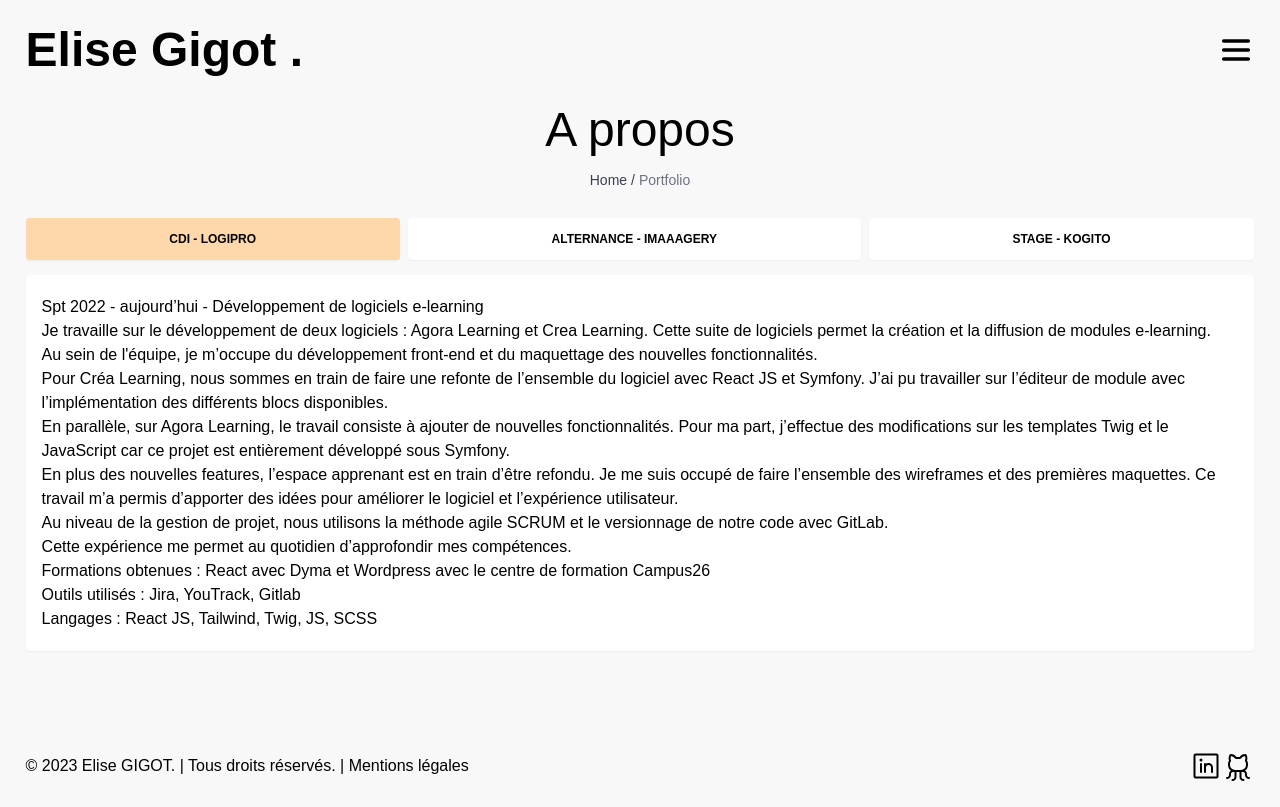
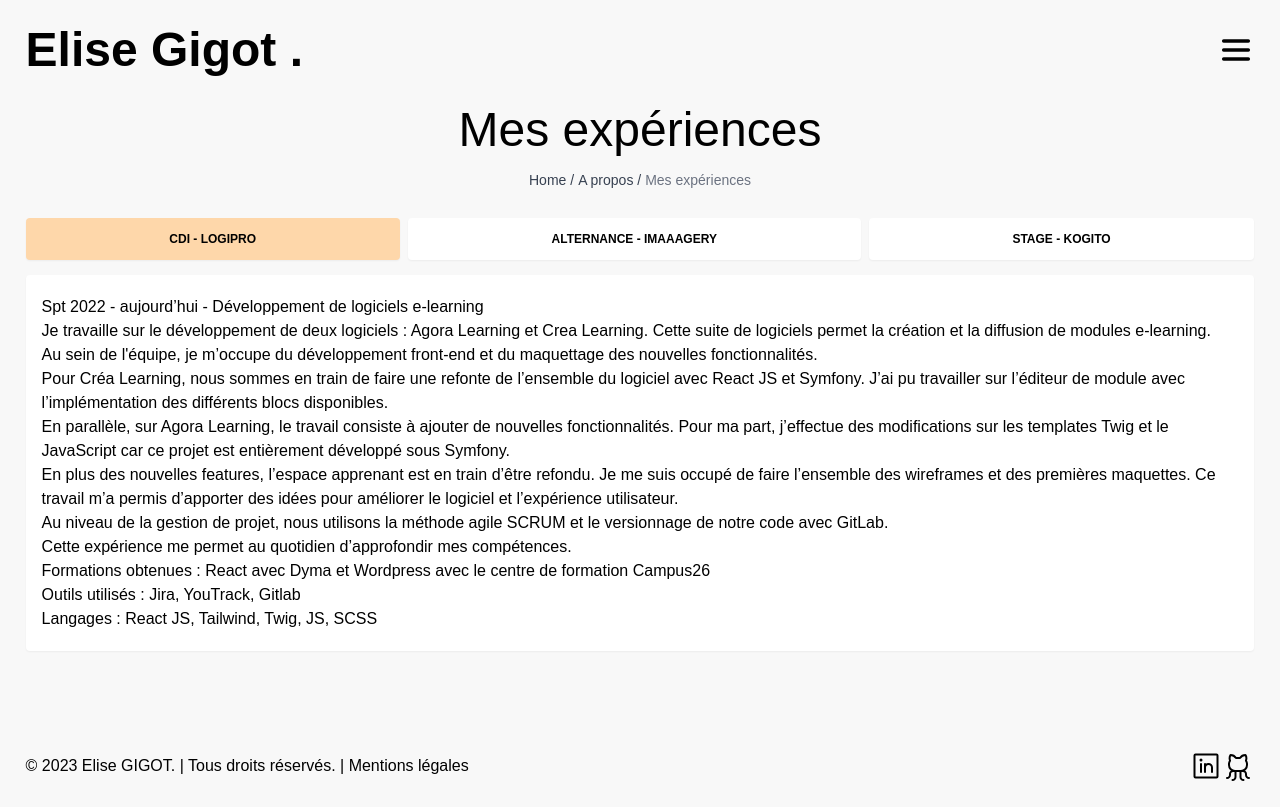
Before and after one commit to elisedu37/portfolio, a React (Create React App) app: page /portfolio/about/experiences in a window 1280 px wide. Built offline with nearby package versions, Linux system fonts and the light colour scheme.

Commit message:
breadcrumb

```diff
--- a/src/components/Breadcrumb.js
+++ b/src/components/Breadcrumb.js
@@ -3,9 +3,11 @@ import { Link } from 'react-router-dom';
 
 /**
  * Fil d'ariane
+ * @param {string} activePage page sur lequel l'utilisateur navigue
+ * @param {array} path chemin que l'utilisateur
  * @returns {JSX}
  */
-const Breadcrumb = () => {
+const Breadcrumb = ({ activePage, path }) => {
     return (
         <nav className='flex' aria-label='Breadcrumb'>
             <ol className='inline-flex items-center space-x-1'>
@@ -14,9 +16,18 @@ const Breadcrumb = () => {
                         Home /
                     </Link>
                 </li>
+                {path?.map((item, index) => (
+                    <li key={index}>
+                        <div className='flex items-center'>
+                            <Link to={item.path} className='inline-flex items-center text-sm font-medium text-gray-700'>
+                                {item.label} /
+                            </Link>
+                        </div>
+                    </li>
+                ))}
                 <li aria-current='page'>
                     <div className='flex items-center'>
-                        <span className='text-sm font-medium text-gray-500'>Portfolio</span>
+                        <span className='text-sm font-medium text-gray-500'>{activePage}</span>
                     </div>
                 </li>
             </ol>
--- a/src/pages/About.js
+++ b/src/pages/About.js
@@ -14,7 +14,7 @@ const About = () => {
         <div className='flex flex-col gap-4 pt-4'>
             <div className='flex flex-col items-center w-full gap-4'>
                 <h1>A propos</h1>
-                <Breadcrumb />
+                <Breadcrumb activePage='A propos' />
             </div>
 
             <section className='flex w-full gap-8 m-auto h-128 max-w-screen-2xl'>
--- a/src/pages/About/Experiences.js
+++ b/src/pages/About/Experiences.js
@@ -12,8 +12,8 @@ const Experiences = () => {
     return (
         <div className='flex flex-col gap-4 pt-4'>
             <div className='flex flex-col items-center w-full gap-4'>
-                <h1>A propos</h1>
-                <Breadcrumb />
+                <h1>Mes expériences</h1>
+                <Breadcrumb activePage='Mes expériences' path={[{ label: 'A propos', path: '/about' }]} />
             </div>
             <section className='flex w-full gap-8 m-auto h-128 max-w-screen-2xl'>
                 <Tabs tabs={experiences} />
--- a/src/pages/About/Parcours.js
+++ b/src/pages/About/Parcours.js
@@ -12,8 +12,8 @@ const Parcours = () => {
     return (
         <div className='flex flex-col gap-4 pt-4'>
             <div className='flex flex-col items-center w-full gap-4'>
-                <h1>Mes compétences</h1>
-                <Breadcrumb />
+                <h1>Mon parcours</h1>
+                <Breadcrumb activePage='Mon parcours' path={[{ label: 'A propos', path: '/about' }]} />
             </div>
             <section id='projects' className='flex flex-col gap-8 m-auto max-w-screen-2xl'>
                 {parcours?.map((skill, index) => {
--- a/src/pages/About/Skills.js
+++ b/src/pages/About/Skills.js
@@ -13,7 +13,7 @@ const Skills = () => {
         <div className='flex flex-col gap-4 pt-4'>
             <div className='flex flex-col items-center w-full gap-4'>
                 <h1>Mes compétences</h1>
-                <Breadcrumb />
+                <Breadcrumb activePage='Mes compétences' path={[{ label: 'A propos', path: '/about' }]} />
             </div>
             <section id='projects' className='flex flex-col gap-8 m-auto max-w-screen-2xl'>
                 {skills?.map((skill, index) => {
--- a/src/pages/ProjectDetails.js
+++ b/src/pages/ProjectDetails.js
@@ -35,7 +35,7 @@ const ProjetDetail = () => {
                 <div className='flex flex-col gap-4 pt-4'>
                     <div className='flex flex-col items-center w-full gap-4'>
                         <h1>Projet : {project.title}</h1>
-                        <Breadcrumb />
+                        <Breadcrumb activePage={project.title} path={[{ label: 'Portfolio', path: '/projects' }]} />
                     </div>
 
                     <div className='flex flex-col gap-8 m-auto max-w-screen-2xl'>
--- a/src/pages/Projects.js
+++ b/src/pages/Projects.js
@@ -40,7 +40,7 @@ const Projects = () => {
         <div className='flex flex-col gap-4 pt-4'>
             <div className='flex flex-col items-center w-full gap-4'>
                 <h1>Portfolio</h1>
-                <Breadcrumb />
+                <Breadcrumb activePage='Portfolio' />
             </div>
 
             <section id='projects' className='flex flex-col gap-8 m-auto max-w-screen-2xl'>
```
